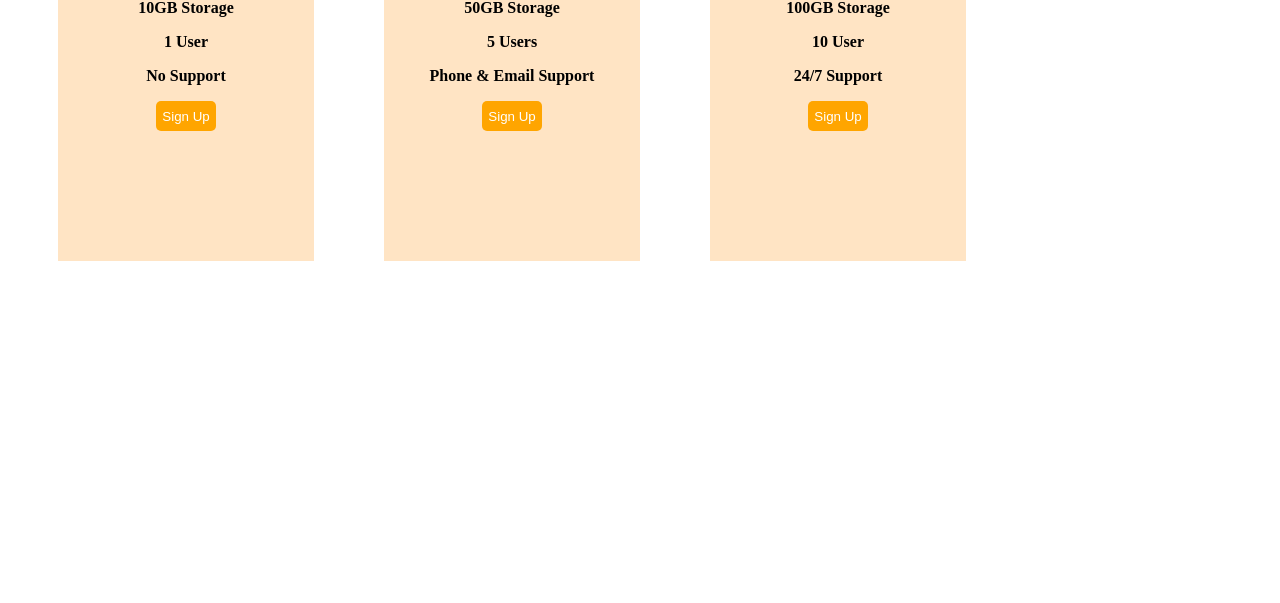
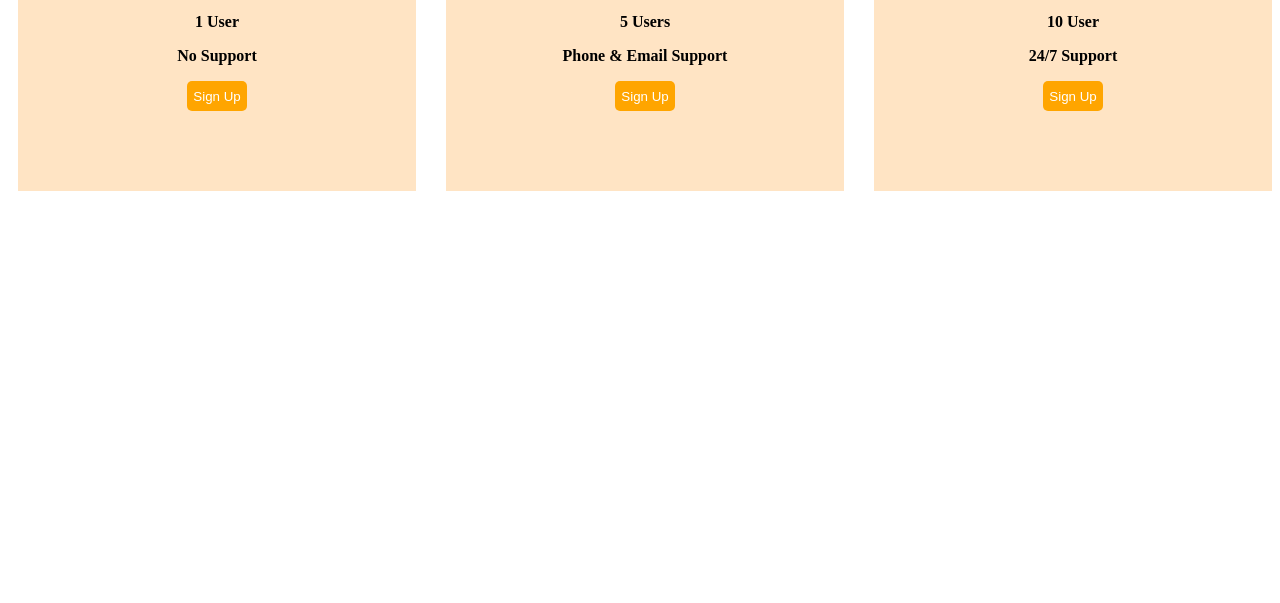
Before and after one commit to Olayinka-programmer/my_website, a plain HTML site: page plan.html in a window 1280 px wide. Shown: the part 197-800 px from the top of the page. Drawn offline with Linux system fonts and the light colour scheme.

Commit message:
Add files via upload

```diff
--- a/plan.html
+++ b/plan.html
@@ -10,10 +10,10 @@
             gap: 20px;
         }
         .box{
-            height: 50vh;
-            width: 20vw;
-            margin-left: 50px;
-            margin-top: 50px;
+            height: 350px;
+            width: 400px;
+            margin-left: 10px;
+            margin-top: 30px;
             background-color: bisque;
             text-align: center;
         }
```
